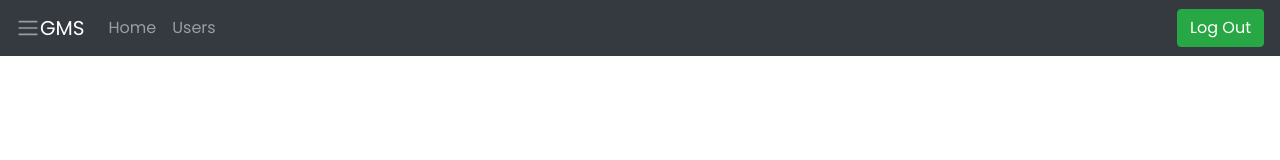
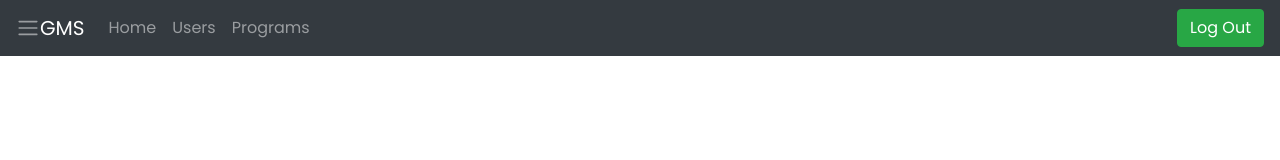
Before and after one commit to midhun-p/react, a React (Create React App) app: page /programs in a window 1280 px wide. Shown: the top 160 px of the page. Built offline with nearby package versions, Linux system fonts and the light colour scheme.

Commit message:
programs component added

```diff
--- a/src/App.js
+++ b/src/App.js
@@ -13,6 +13,7 @@ import Header from './components/Header';
 // import Footer from './components/Footer';
 import Users from './components/Users';
 import UserDetails from './components/UserDetails';
+import Programs from './components/Programs';
 
 function App(props) {
   return (
@@ -26,6 +27,7 @@ function App(props) {
         <Route path="/register" component={Register} />
         <Route path="/users" component={Users} />
         <Route path="/user-details/:id" component={UserDetails} />
+        <Route path="/programs" component={Programs} />
         </div>
         {/* <Footer></Footer> */}
       </Router>
--- a/src/components/Header.js
+++ b/src/components/Header.js
@@ -33,6 +33,9 @@ function Header() {
                     <li className="nav-item">
                     <Link to='/users' className="nav-link">Users</Link>
                     </li>
+                    <li className="nav-item">
+                    <Link to='/programs' className="nav-link">Programs</Link>
+                    </li>
                 </ul>
                 <form className="form-inline my-2 my-lg-0">
                     <button className="btn btn-success my-2 my-sm-0" type="submit">
--- /dev/null
+++ b/src/components/Programs.js
@@ -0,0 +1,12 @@
+import { React, useEffect, useState } from 'react'
+
+function Programs() {
+
+    return (
+        <div>
+
+        </div>
+    )
+}
+
+export default Programs
```
